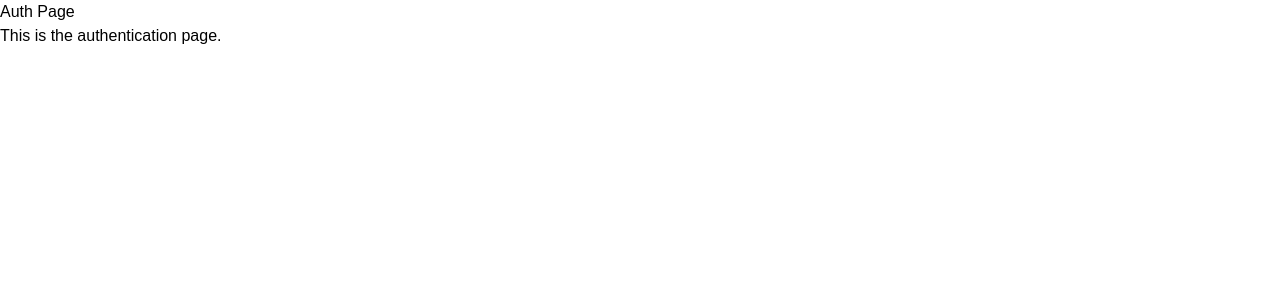
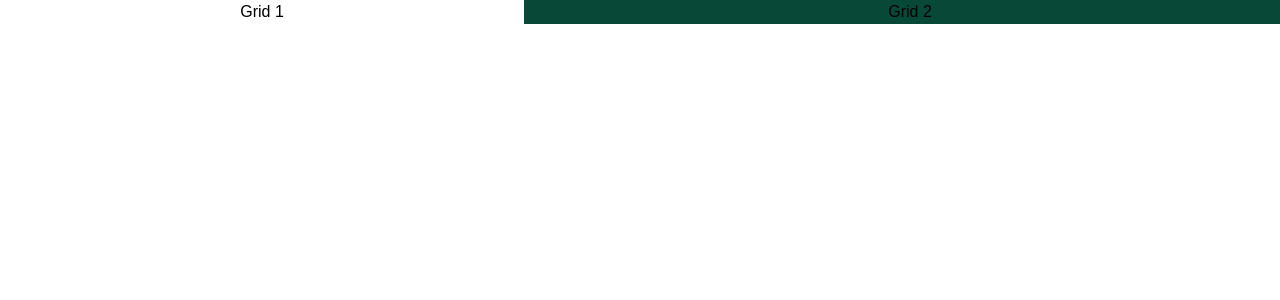
Before and after one commit to SarthakCentocode/marketing-tool, a Next.js app: page /auth in a window 1280 px wide. Shown: the top 300 px of the page. Built offline with nearby package versions, Linux system fonts and the light colour scheme.

Commit message:
update auth page

```diff
--- a/package.json
+++ b/package.json
@@ -9,6 +9,7 @@
     "lint": "next lint"
   },
   "dependencies": {
+    "@apollo/client": "^3.11.8",
     "@emotion/react": "^11.13.3",
     "@emotion/styled": "^11.13.0",
     "@mui/icons-material": "^6.1.5",
@@ -16,6 +17,7 @@
     "@sendbird/uikit-react": "^3.15.7",
     "axios": "^1.7.7",
     "formik": "^2.4.6",
+    "graphql": "^16.9.0",
     "moment": "^2.30.1",
     "mongoose": "^8.7.2",
     "next": "14.2.15",
--- a/src/app/auth/page.tsx
+++ b/src/app/auth/page.tsx
@@ -1,8 +1,16 @@
+import { Grid } from "@mui/material";
+
 export default function auth() {
   return (
     <div>
-      <h1>Auth Page</h1>
-      <p>This is the authentication page.</p>
+      <Grid container spacing={2}>
+        <Grid item xs={5} sx={{ display: "flex", justifyContent: "center" }}>
+          <h1>Grid 1</h1>
+        </Grid>
+        <Grid item xs={7} sx={{ display: "flex", justifyContent: "center", bgcolor:"#084837", height:"100%" }}>
+          <h1>Grid 2</h1>
+        </Grid>
+      </Grid>
     </div>
   );
 }
```
Also changed, not shown: 1 other file (tests, documents, lock files or other folders).
